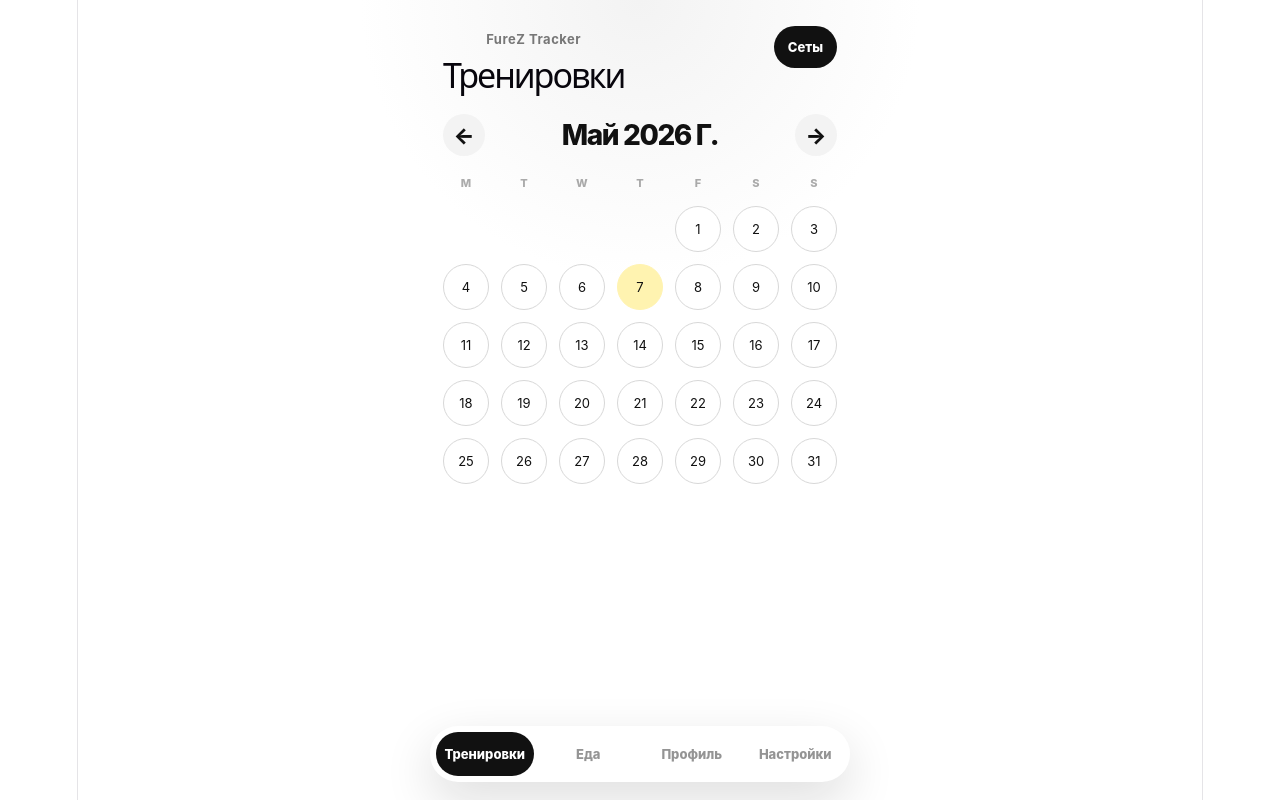
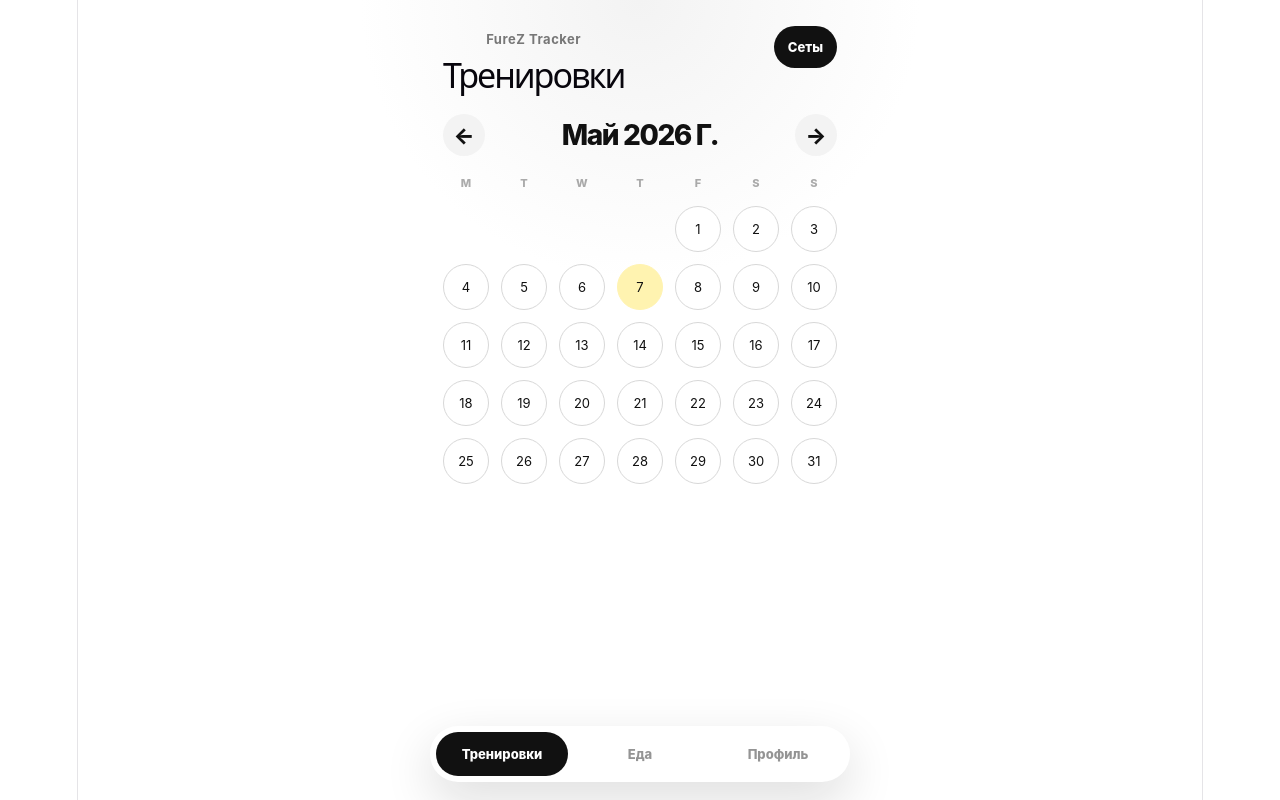
Before and after one commit to twizZzi/FureZTracker, a React (Vite) app: page / in a window 1280 px wide. Built offline with nearby package versions, Linux system fonts and the light colour scheme.

Commit message:
Update app

```diff
--- a/src/App.css
+++ b/src/App.css
@@ -835,7 +835,7 @@ p {
   max-width: 420px;
   padding: 6px;
   display: grid;
-  grid-template-columns: repeat(4, 1fr);
+  grid-template-columns: repeat(3, 1fr);
   gap: 6px;
   border-radius: 999px;
   background: #ffffff;
--- a/src/App.jsx
+++ b/src/App.jsx
@@ -965,7 +965,6 @@ export default function App() {
           />
         )}
 
-        {tab === "settings" && <SettingsPage />}
       </main>
 
       <BottomNav activeTab={tab} setTab={setTab} />
@@ -2003,21 +2002,8 @@ function ProfilePage({ profile, bmi, bmiStatus, updateProfile }) {
           <p className="profile-hint">Укажи вес и рост, чтобы рассчитать ИМТ.</p>
         )}
       </section>
-    </>
-  );
-}
-
-function SettingsPage() {
-  return (
-    <>
-      <header className="header">
-        <div>
-          <p className="eyebrow">FureZ Tracker</p>
-          <h1>Настройки</h1>
-        </div>
-      </header>
-
-      <section className="settings-card">
+
+      <section className="profile-card">
   <p className="eyebrow">Приложение</p>
   <h2>FureZ Tracker</h2>
 
@@ -2031,13 +2017,14 @@ function SettingsPage() {
     </div>
   </div>
 </section>
+
     </>
   );
 }
 
 function BottomNav({ activeTab, setTab }) {
   return (
-    <nav className="bottom-nav">
+    <nav className="bottom-nav bottom-nav-three">
       <button
         className={activeTab === "workouts" ? "nav-active" : ""}
         onClick={() => setTab("workouts")}
@@ -2058,13 +2045,6 @@ function BottomNav({ activeTab, setTab }) {
       >
         Профиль
       </button>
-
-      <button
-        className={activeTab === "settings" ? "nav-active" : ""}
-        onClick={() => setTab("settings")}
-      >
-        Настройки
-      </button>
     </nav>
   );
 }
```
Lines whose indentation alone changed are shown as unchanged.
